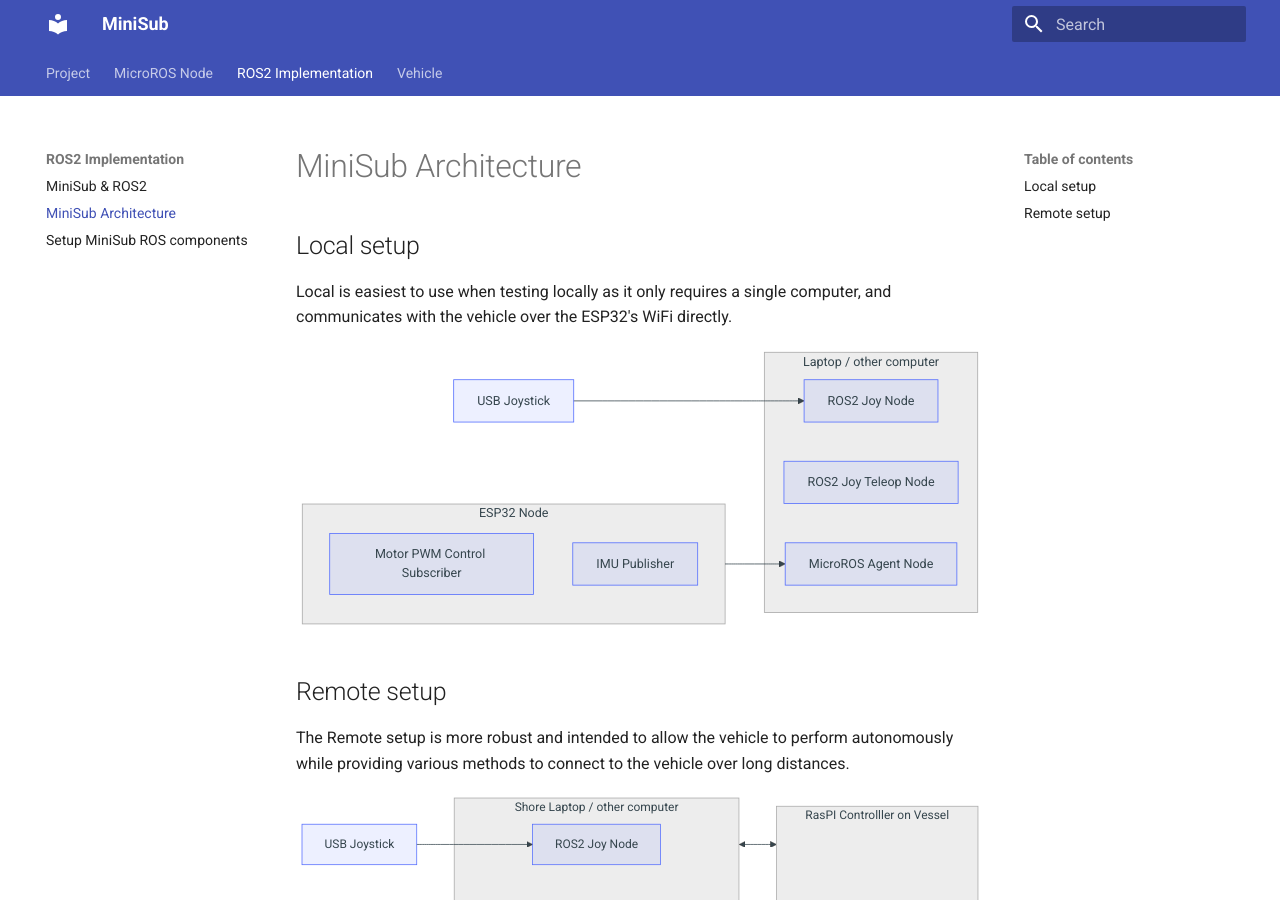
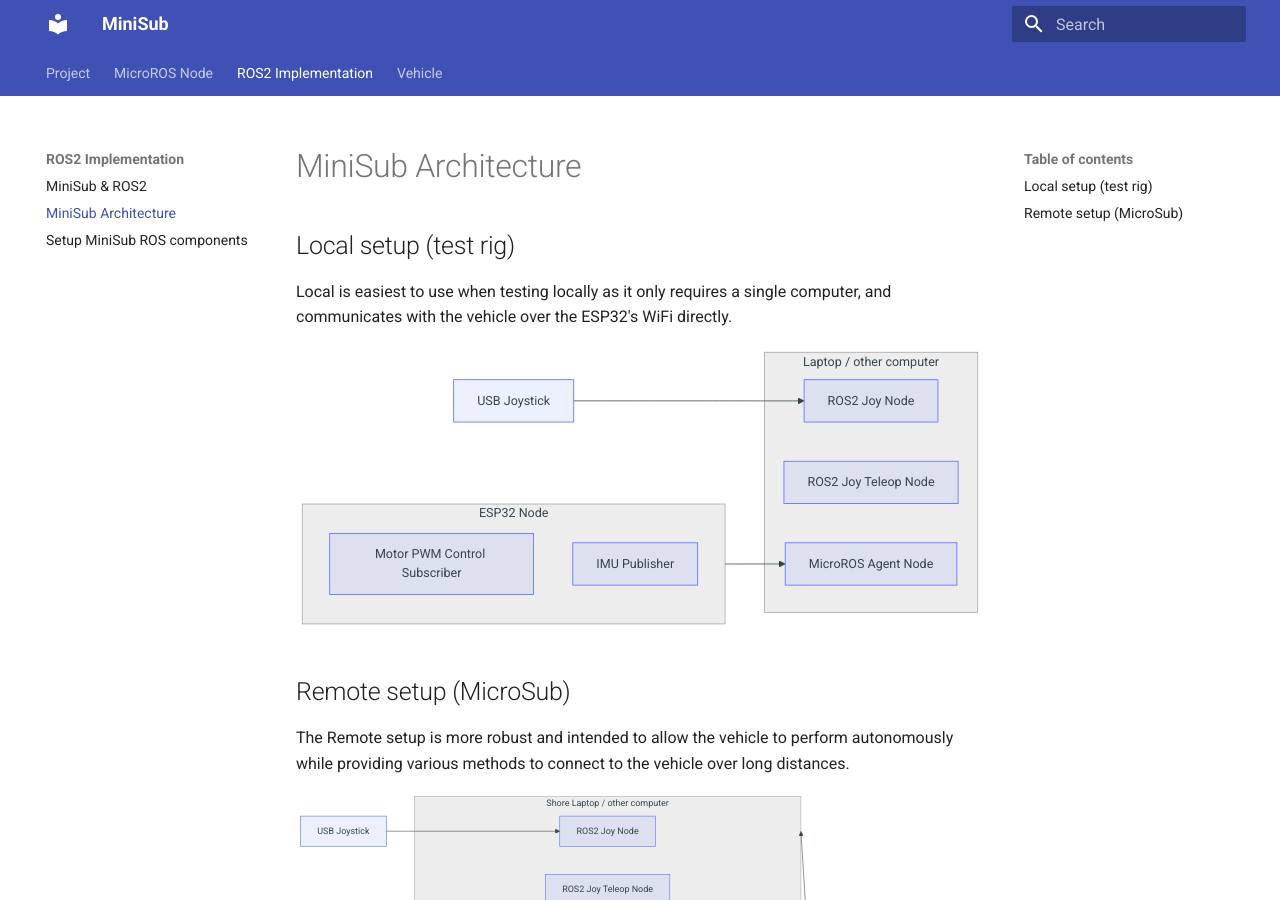
Before and after one commit to JeffreyDD/minisub, an MkDocs documentation site: the page built from docs/ROS2-Implementation/architecture.md, in a window 1280 px wide and 900 px high. Built offline with MkDocs 1.6.1 and Material for MkDocs 9.7.7, drawn with Linux system fonts in a browser that asks for light colours.

Commit message:
Initial update to docs for MicroSub

````diff
--- a/docs/ROS2-Implementation/architecture.md
+++ b/docs/ROS2-Implementation/architecture.md
@@ -1,7 +1,7 @@
 # MiniSub Architecture
 
 
-## Local setup
+## Local setup (test rig)
 
 Local is easiest to use when testing locally as it only requires a single computer, and communicates with the vehicle over the ESP32's WiFi directly.
 
@@ -21,7 +21,7 @@
 ```
 
 
-## Remote setup
+## Remote setup (MicroSub)
 
 The Remote setup is more robust and intended to allow the vehicle to perform autonomously while providing various methods to connect to the vehicle over long distances.
 
````
Also changed, not shown: other parts of docs/ROS2-Implementation/architecture.md (+9 -8 lines), docs/Vehicle/microsub.md (added, +25 -0 lines), docs/Vehicle/testrig.md (+4 -2 lines), docs/assets/images/MicroSub2.png (added), docs/assets/images/MicroSub_TubeBoxMount_v2.png (added), docs/assets/images/MicroSub_TubeThrusterMount_v1.png (added), docs/assets/images/TestRig_v5.png (renamed from docs/assets/images/TestRig_MicroSub01_v5.png), 2 other files.
